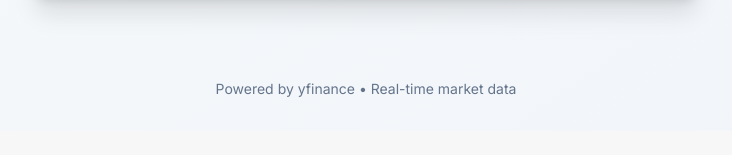
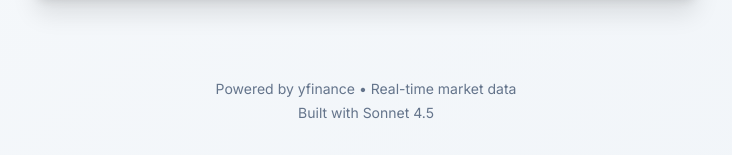
Before and after one commit to n1ecC/ticker-change, a Flask app: page / in a window 1280 px wide. Shown: the part 776-931 px from the top of the page, without its empty margins (274-1006 px from the left). Before the commit the page ends 873 px from the top, so only its background shows below. Run offline with Flask 3, Linux system fonts and the light colour scheme; some libraries are stand-ins or nearby versions.

Commit message:
Added built with sonnet to footer

```diff
--- a/templates/base.html
+++ b/templates/base.html
@@ -74,8 +74,9 @@
       {% block content %}{% endblock %}
     </main>
 
-    <footer class="text-center text-slate-500 dark:text-slate-400 pb-8 mt-12">
+    <footer class="text-center text-slate-500 dark:text-slate-400 pb-8 mt-12 space-y-1">
       <p class="text-sm">Powered by yfinance • Real-time market data</p>
+      <p class="text-sm">Built with Sonnet 4.5</p>
     </footer>
 
     <script>
```
